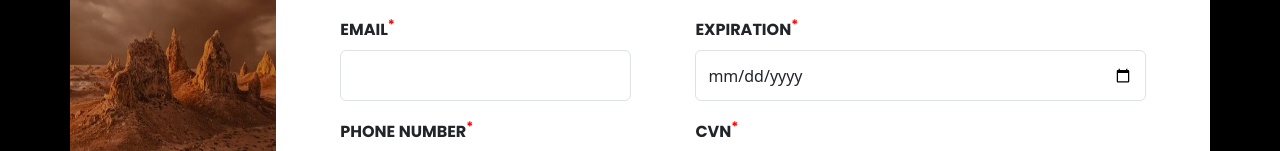
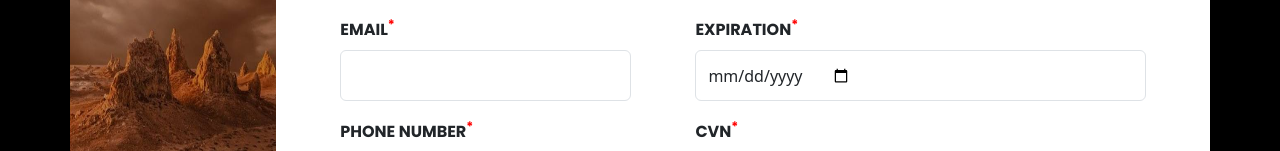
Before and after one commit to BachNguyenT/K-G0, a Vue app: page / in a window 1280 px wide. Shown: the part 388-539 px from the top of the page. Built offline with nearby package versions, Linux system fonts and the light colour scheme.

Commit message:
date format adjustments

```diff
--- a/src/components/Form/DonationForm.css
+++ b/src/components/Form/DonationForm.css
@@ -64,6 +64,11 @@
   display: inline-block;
   position: relative;
   transform: translateY(0.2rem);
+}
+
+.form-control.date {
+  display: flex;
+  align-items: center;
 }
 
 .range {
--- a/src/components/Form/DonationForm.vue
+++ b/src/components/Form/DonationForm.vue
@@ -123,12 +123,11 @@
         <label for="Expiration" class="form-label">EXPIRATION</label>
         <input
           type="date"
-          class="form-control"
+          class="form-control date"
           id="Expiration"
           name="Expiration"
           v-model="values.expiration"
           required
-
         />
         <div class="invalid-feedback">Please provide a valid Expiration</div>
       </div>
```
Lines whose indentation alone changed are shown as unchanged.
